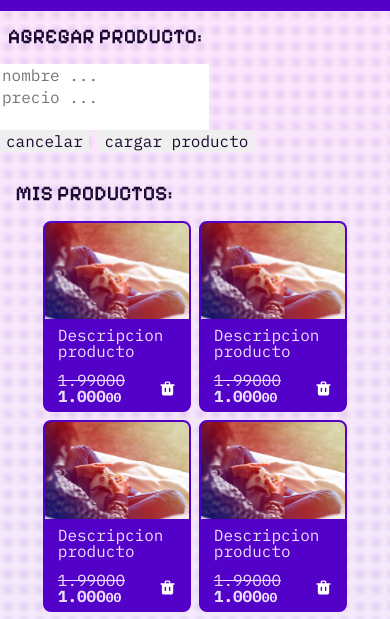
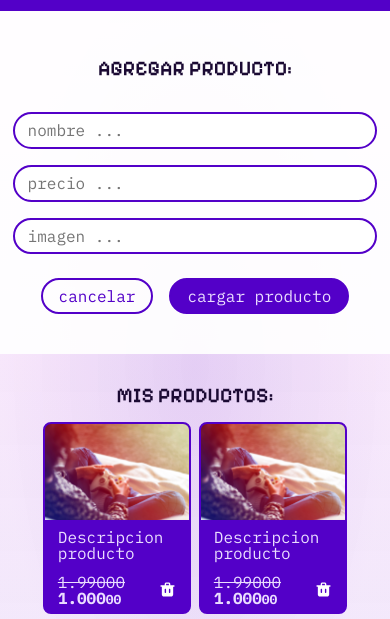
Before and after one commit to coxmau77/alurageek-challenge, a plain HTML site: page index.html in a window 390 px wide. Shown: the part 56-675 px from the top of the page. Drawn offline with Linux system fonts and the light colour scheme.

Commit message:
media query del form

```diff
--- a/css/style.css
+++ b/css/style.css
@@ -89,6 +89,7 @@ main {
         font-weight: 600;
         text-transform: uppercase;
         margin: 1rem 2vw;
+        text-align: center;
 
         &::after {
             content: ":";
@@ -160,6 +161,42 @@ main {
 
 [data-form] {
     grid-area: form;
+    background-color: #ffffffec;
+    display: flex;
+    flex-direction: column;
+    justify-items: center;
+    gap: 1rem;
+    padding: 2rem .8rem;
+    /*  */
+
+    input {
+        border-radius: 100vw;
+        border: solid 2px var(--primary-clr);
+        padding: .4rem .8rem;
+        /* width: 300px; */
+    }
+
+    div {
+        /* background-color: black; */
+        text-align: center;
+        padding: .5rem 0;
+        display: flex;
+        justify-content: center;
+        gap: 1rem;
+
+        :first-child {
+            background-color: transparent;
+            color: var(--primary-clr);
+
+        }
+
+        input {
+            /* width: 50%; */
+            background-color: var(--primary-clr);
+            color: var(--txt-clr-light);
+            padding: .35rem 1rem;
+        }
+    }
 }
 
 footer {
@@ -186,4 +223,10 @@ footer {
             font-size: 4rem;
         }
     }
+
+    [data-form] {
+        min-width: 450px;
+        margin: 1rem auto;
+        border-radius: 10px;
+    }
 }
--- a/index.html
+++ b/index.html
@@ -82,7 +82,7 @@
             <h2>agregar producto</h2>
             <input type="text" name="product-name" id="product_name" placeholder="nombre ...">
             <input type="number" name="product-price" id="product-price" placeholder="precio ...">
-            <input type="url" name="product-image" id="product-image">
+            <input type="url" name="product-image" id="product-image" placeholder="imagen ...">
             <div>
                 <input type="reset" value="cancelar">
                 <input type="submit" value="cargar producto">
```
